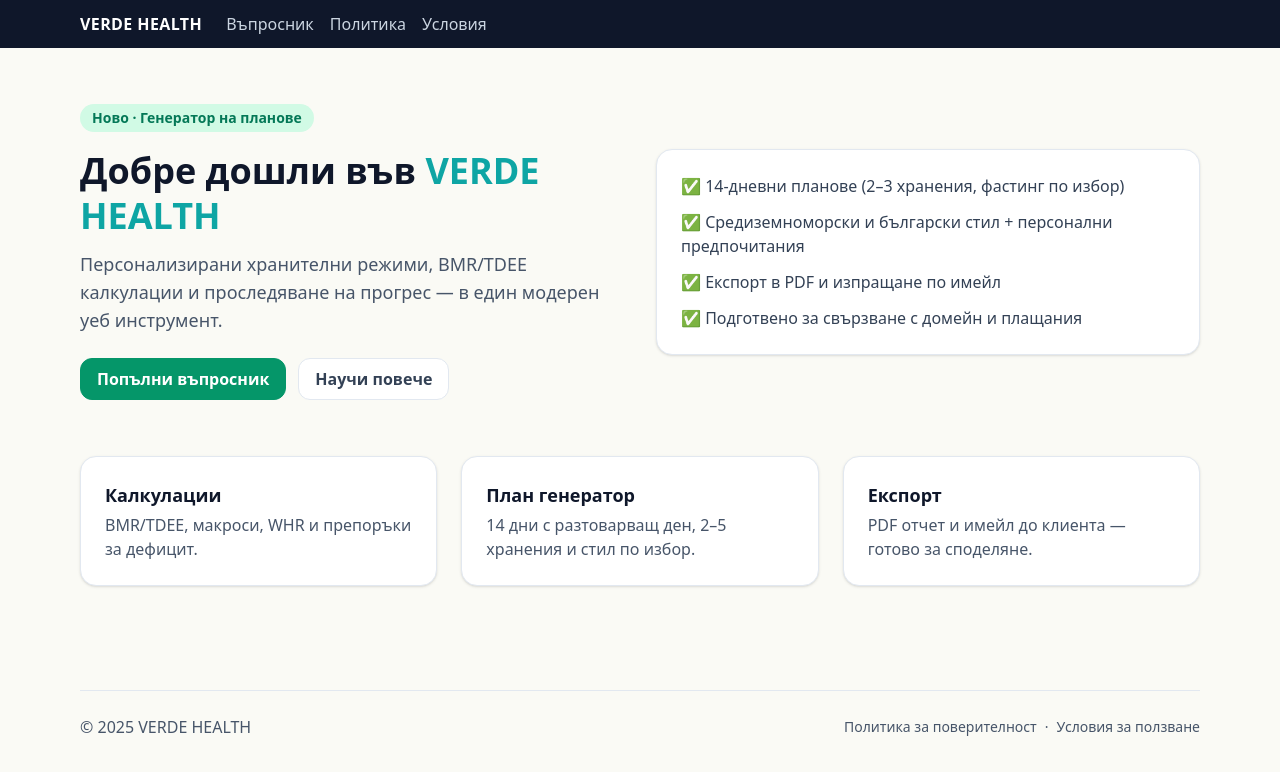
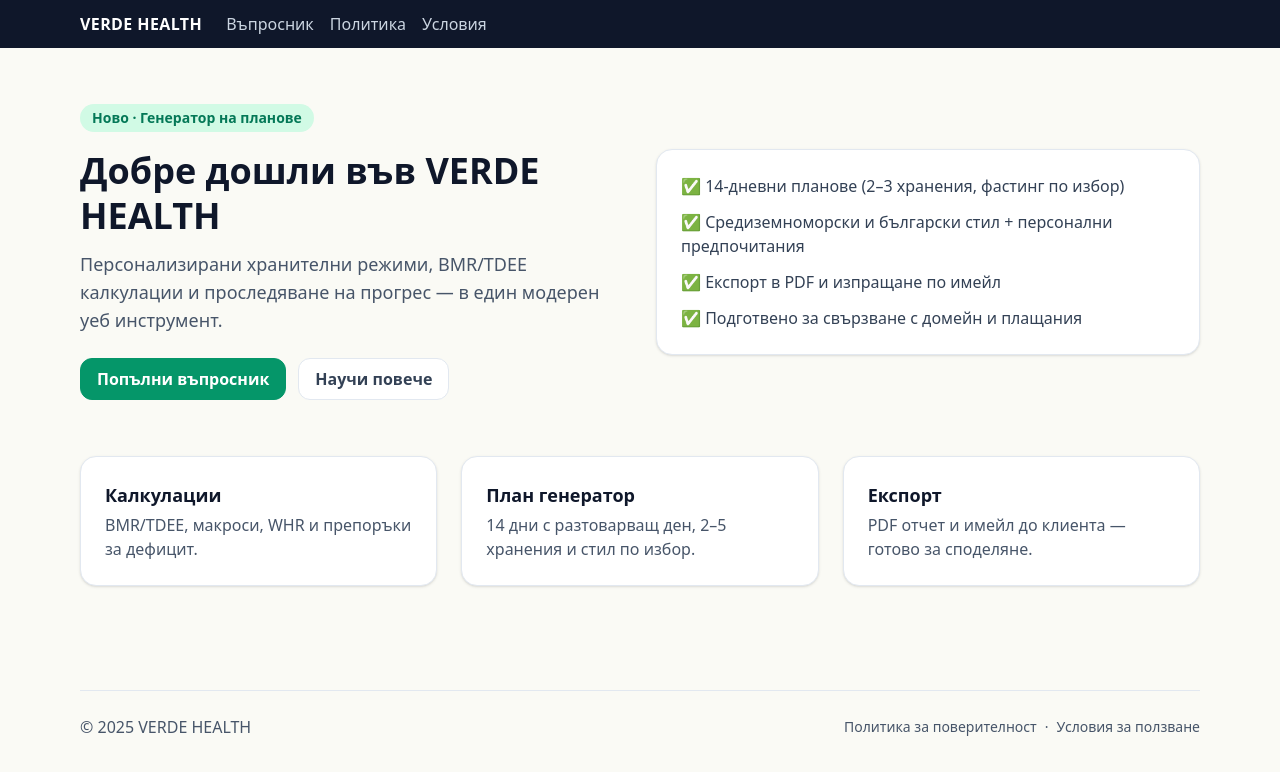
Before and after one commit to idanof-commits/verdehealth, a Next.js app: page / in a window 1280 px wide. Shown: the top 772 px of the page. Built offline with nearby package versions, Linux system fonts and the light colour scheme.

Commit message:
Update tailwind.config.ts

```diff
--- a/tailwind.config.ts
+++ b/tailwind.config.ts
@@ -1,20 +1,6 @@
-import type { Config } from "tailwindcss";
-
-const config: Config = {
-  content: ["./app/**/*.{ts,tsx}", "./components/**/*.{ts,tsx}"],
-  theme: {
-    extend: {
-      colors: {
-        brand: { DEFAULT: "#0ea5a4", dark: "#0b7f7f" },
-      },
-      boxShadow: {
-        soft: "0 8px 30px rgba(0,0,0,0.06)",
-      },
-      borderRadius: {
-        xl2: "1.25rem",
-      },
-    },
-  },
+/** @type {import('tailwindcss').Config} */
+module.exports = {
+  content: ["./app/**/*.{js,ts,jsx,tsx}", "./components/**/*.{js,ts,jsx,tsx}"],
+  theme: { extend: {} },
   plugins: [],
 };
-export default config;
```
